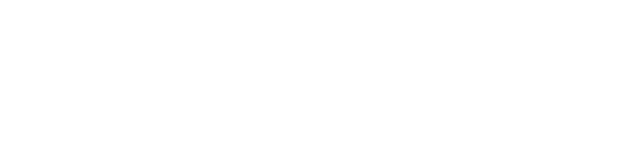
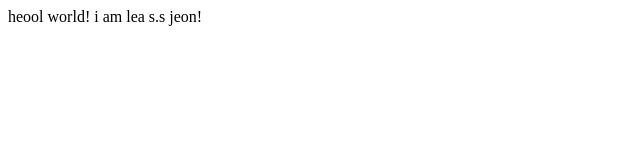
Before and after one commit to leajeon/workingbox, a plain HTML site: page index.html in a window 1280 px wide. Shown: the whole page, without its empty margins (0-640 px from the left). Drawn offline with Linux system fonts and the light colour scheme.

Commit message:
텍스트 추가!

```diff
--- a/index.html
+++ b/index.html
@@ -5,6 +5,8 @@
 	<title>Document</title>
 </head>
 <body>
+	heool world!
+	i am lea s.s jeon!
 
 </body>
 </html>
```
